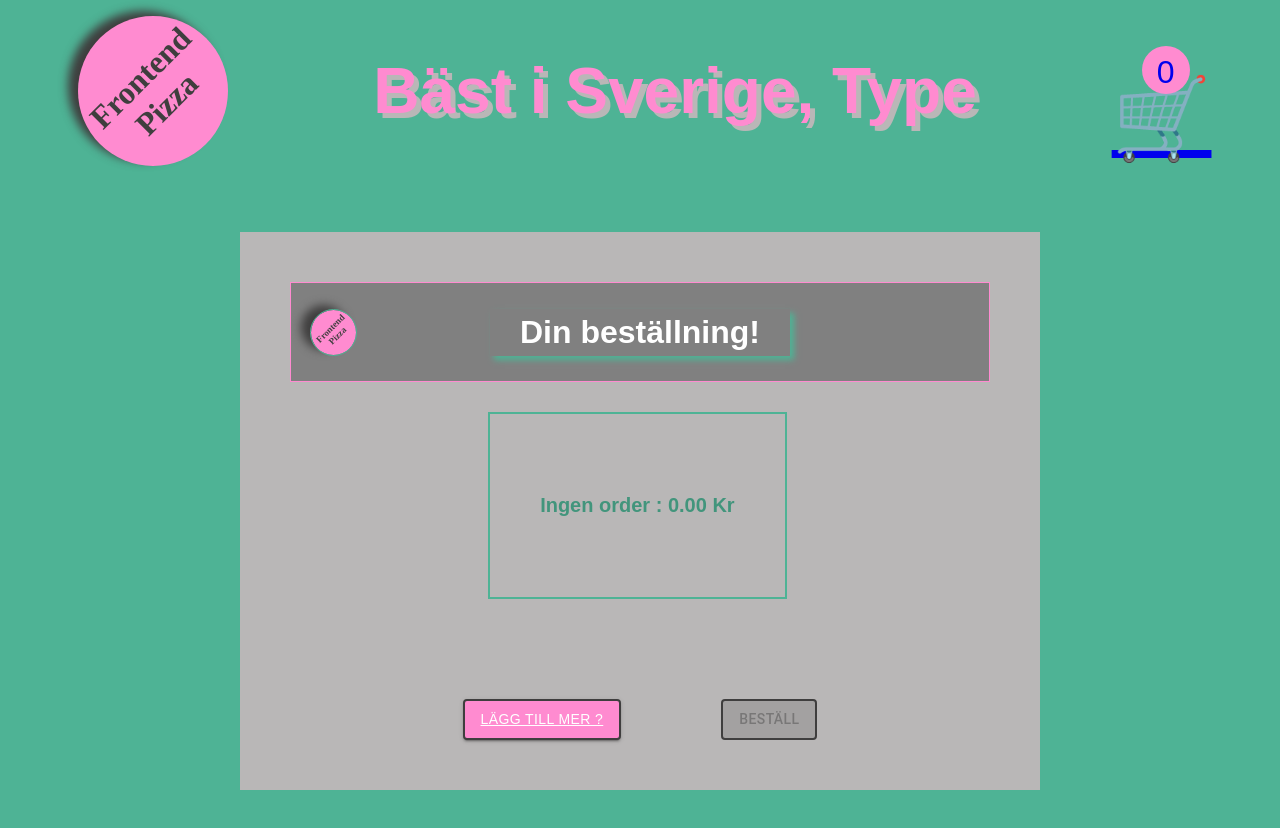
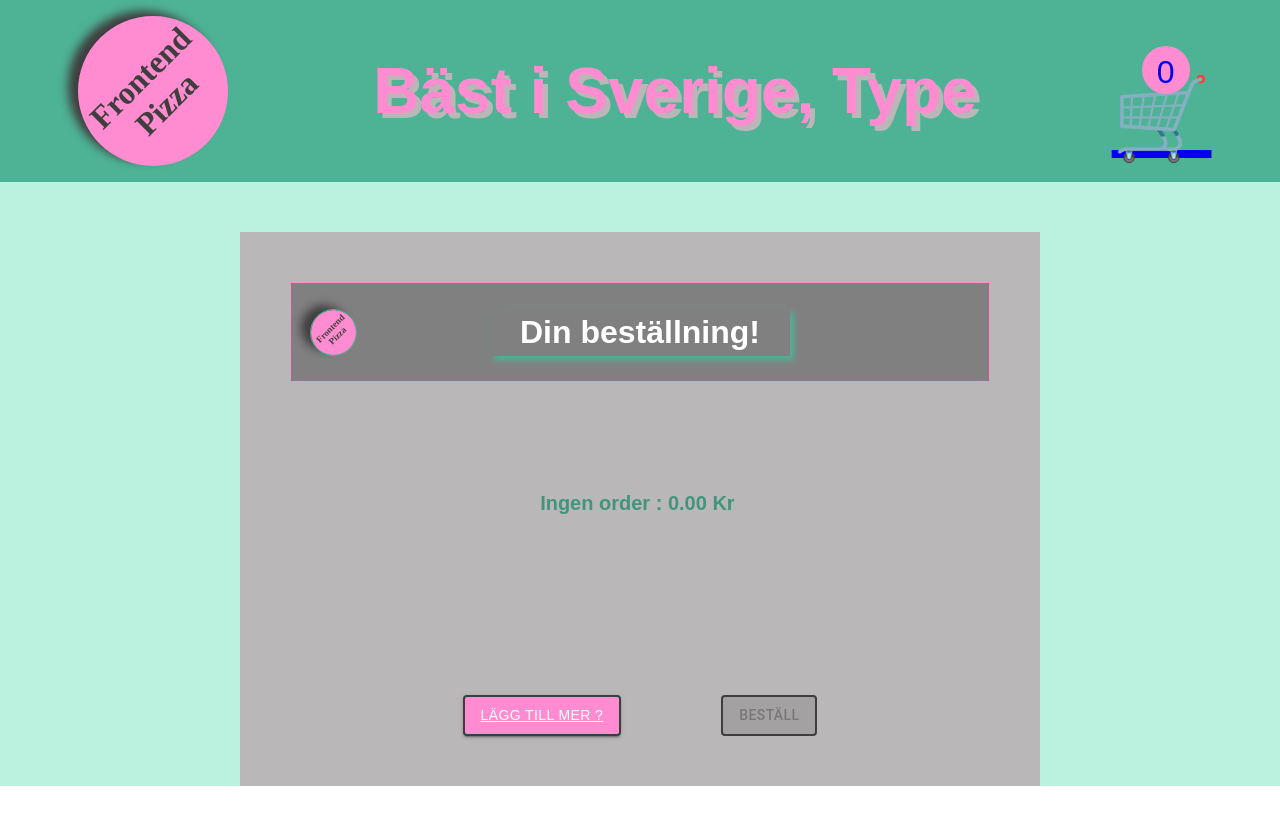
Before and after one commit to Eva-Li80/Frontend-2023, a React (Vite) app: page /order in a window 1280 px wide. Shown: the top 828 px of the page. After the commit the page ends 800 px from the top, so only its background shows below. Built offline with nearby package versions, Linux system fonts and the light colour scheme.

Commit message:
background

```diff
--- a/src/Components/PizzaOrder/_pizzaOrder.scss
+++ b/src/Components/PizzaOrder/_pizzaOrder.scss
@@ -18,7 +18,8 @@
       justify-content: flex-start;
       align-items: center;
       margin-bottom: 30px;
-      background-color: gray;
+      background-color: gray
+;
       height: 100px;
       border: 1px solid $pink;
       padding: 10px;
--- a/src/Components/PizzaOrder/_pizzaordered.scss
+++ b/src/Components/PizzaOrder/_pizzaordered.scss
@@ -33,8 +33,9 @@
 
   .text {
    color: $dark-green;
-   padding: 80px 50px;;
-   border: 2px solid $green;
+   padding: 80px 50px;
+
+
 
   }
 }
--- a/src/Pages/_order-style.scss
+++ b/src/Pages/_order-style.scss
@@ -1,5 +1,5 @@
 
 .order-page{
- background-color: $green;
- height: 100vh
+ background-color: rgb(187, 241, 223);
+ height: 100%
 }
```
